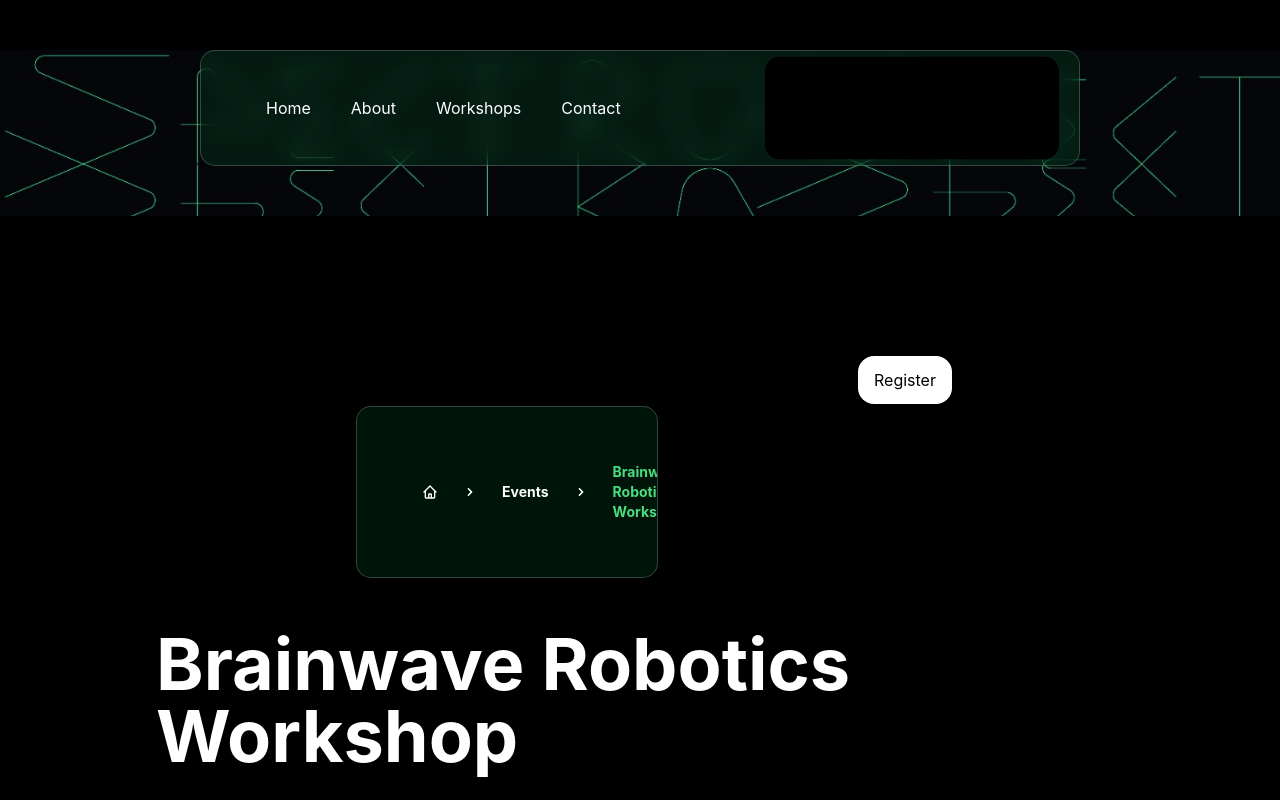
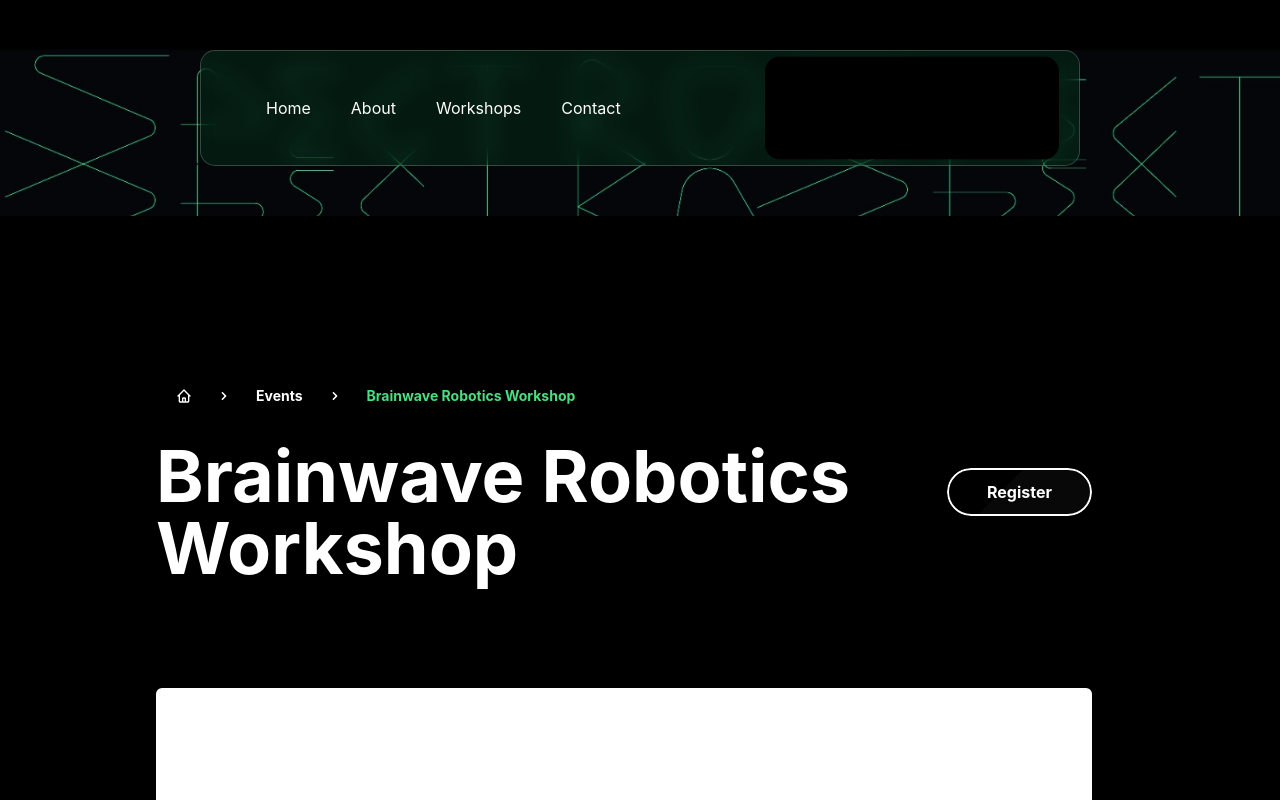
Before and after one commit to IEEE-FISAT-SB-WEBCOM/SpectroSpect-Main, a React (Vite) app in the folder frontend/: page /Events in a window 1280 px wide. Shown: the top 800 px of the page. Built offline with nearby package versions, Linux system fonts and the light colour scheme.

Commit message:
Event Pre-final

```diff
--- a/frontend/src/components/Events.jsx
+++ b/frontend/src/components/Events.jsx
@@ -1,34 +1,37 @@
-import React from "react";
+import React, { useEffect } from "react";
+import { useState } from "react";
 import { MdArrowOutward } from "react-icons/md";
+const Event = () => {
+  const [isSticky, setIsSticky] = useState(false);
+  useEffect(() => {
+    const handleScroll = () => {
+      const scrollY = window.scrollY;
+      const threshold = 360;
 
-const Event = () => {
+      setIsSticky(scrollY > threshold);
+    };
+
+    window.addEventListener("scroll", handleScroll);
+
+    return () => {
+      window.removeEventListener("scroll", handleScroll);
+    };
+  }, []);
   return (
     <>
       {/* breadcrumbs */}
 
-
-
-
-
-
-
-
-
-
-
-
-
-
-
-
       <div className="flex flex-col lg:flex-row bg-black text-white min-h-screen items-center justify-center">
         <div className="md:w-3/4 mt-5 md:mt-32 lg:mr-8 px-3 py-3">
-          <div className="flex">
-            <div className="w-3/4">
-            <nav aria-label="Breadcrumb">
-  <ol className="flex items-center gap-1 text-sm text-white font-bold">
+          <div className={`flex  top-0 pt-5 sticky ${isSticky? ' rounded-md bg-clip-padding  backdrop-filter backdrop-blur-sm bg-opacity-10 ' : 'bg-black'}`}>
+            <div className="w-3/4 ">
+              <div aria-label="Breadcrumb">
+                <ol className="flex items-center gap-1 text-sm bg-inherit border-0 text-white font-bold">
                   <li>
-      <a href="#" className="block transition hover:text-green-400">
+                    <a
+                      href="#"
+                      className="block transition hover:text-green-400"
+                    >
                       <span className="sr-only"> Home </span>
 
                       <svg
@@ -64,7 +67,13 @@ const Event = () => {
                   </li>
 
                   <li>
-      <a href="#" className="block transition hover:text-green-400"> Events </a>
+                    <a
+                      href="#"
+                      className="block transition hover:text-green-400"
+                    >
+                      {" "}
+                      Events{" "}
+                    </a>
                   </li>
 
                   <li className="rtl:rotate-180">
@@ -83,25 +92,34 @@ const Event = () => {
                   </li>
 
                   <li>
-      <a href="#" className="block transition text-green-400 hover:text-green-400">Brainwave Robotics Workshop  </a>
+                    <a
+                      href="#"
+                      className="block transition text-green-400 hover:text-green-400"
+                    >
+                      Brainwave Robotics Workshop{" "}
+                    </a>
                   </li>
                 </ol>
-</nav>
+              </div>
 
               <h6 className="text-7xl font-bold my-6">
                 Brainwave Robotics Workshop
               </h6>
             </div>
-            <div className="w-1/4">
-
-            <button className="bg-white text-black p-3 px-4 rounded-2xl">Register</button>
-
+            <div className="w-1/4 flex items-center justify-end align-middle">
+              <button
+                href="#_"
+                className="relative inline-flex items-center justify-start inline-block px-10 py-3 overflow-hidden font-bold rounded-full group"
+              >
+                <span className="w-32 h-32 rotate-45 translate-x-12 -translate-y-2 absolute left-0 top-0 bg-white opacity-[3%]"></span>
+                <span className="absolute top-0 left-0 w-48 h-48 -mt-1 transition-all duration-500 ease-in-out rotate-45 -translate-x-56 -translate-y-24 bg-white opacity-100 group-hover:-translate-x-8"></span>
+                <span className="relative w-full text-left text-white transition-colors duration-200 ease-in-out group-hover:text-gray-900">
+                  Register
+                </span>
+                <span className="absolute inset-0 border-2 border-white rounded-full"></span>
+              </button>
             </div>
           </div>
-
-
-
-
 
           <div className="w-full h-72 bg-white rounded-md my-20"></div>
           <div className="">
@@ -135,11 +153,8 @@ const Event = () => {
             voluptates quisquam!
           </div>
           <br></br>
-          <div>
-
-          </div>
+          <div></div>
           <div className="flex text-xl font-bold items-center">
-
             <MdArrowOutward className="text-green-400 text-2xl mr-3" />
             Perks
           </div>
@@ -150,7 +165,6 @@ const Event = () => {
             aspernatur quis, eius ratione illo praesentium.
           </div>
           <div className="flex text-xl font-bold items-center my-10">
-
             <MdArrowOutward className="text-green-400 text-2xl mr-3" />
             Our Speakers
           </div>
--- a/frontend/src/components/Speakers.jsx
+++ b/frontend/src/components/Speakers.jsx
@@ -1,6 +1,10 @@
 const Speakers = () => {
     return <>
             Speakers
+
+
+
+
 
         </>
 }
```
Lines whose indentation alone changed are shown as unchanged.
